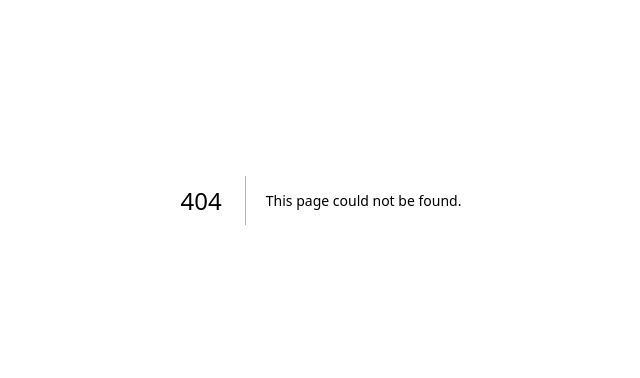
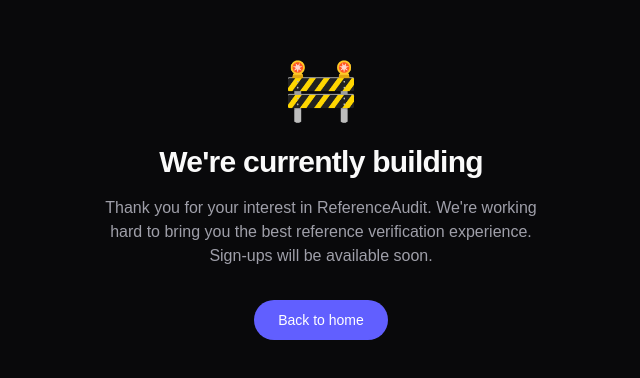
Before and after one commit to ali-javed/REFINT-CLEAN, a Next.js app: page /signup-disabled in a window 1280 px wide. Before the commit this address had no page. Shown: the part 200-578 px from the top of the page, without its empty margins (319-959 px from the left). Built offline with nearby package versions, Linux system fonts and the light colour scheme.

Commit message:
feat: disable new user signups with coming soon page

```diff
--- /dev/null
+++ b/src/app/signup-disabled/page.tsx
@@ -0,0 +1,21 @@
+export default function SignupDisabledPage() {
+  return (
+    <main className="min-h-screen bg-zinc-950 text-zinc-50 flex items-center justify-center px-4">
+      <div className="max-w-md text-center">
+        <div className="mb-6 text-6xl">🚧</div>
+        <h1 className="text-3xl font-semibold tracking-tight mb-4">
+          We&apos;re currently building
+        </h1>
+        <p className="text-zinc-400 mb-8">
+          Thank you for your interest in ReferenceAudit. We&apos;re working hard to bring you the best reference verification experience. Sign-ups will be available soon.
+        </p>
+        <a
+          href="/"
+          className="inline-block rounded-full bg-indigo-500 px-6 py-2.5 text-sm font-medium text-white transition hover:bg-indigo-400"
+        >
+          Back to home
+        </a>
+      </div>
+    </main>
+  );
+}
--- a/src/components/AuthDashboard.tsx
+++ b/src/components/AuthDashboard.tsx
@@ -36,31 +36,8 @@
       return;
     }
 
-    setAuthLoading(true);
-    try {
-      const { data, error } = await supabase.auth.signUp({ email, password });
-      if (error) throw error;
-
-      if (data.session) {
-        setSession(data.session);
-        setStatus('Signed in. Welcome!');
-        return;
-      }
-
-      // If email confirmation is required, attempt sign-in to create a session
-      const { data: signInData, error: signInError } = await supabase.auth.signInWithPassword({
-        email,
-        password,
-      });
-      if (signInError) throw signInError;
-      setSession(signInData.session ?? null);
-      setStatus('Signed in. Welcome!');
-    } catch (err) {
-      const message = err instanceof Error ? err.message : 'Auth error';
-      setStatus(message);
-    } finally {
-      setAuthLoading(false);
-    }
+    // Redirect to signup disabled page
+    window.location.href = '/signup-disabled';
   }
 
   function handleSignOut() {
--- a/src/components/InlineSignUp.tsx
+++ b/src/components/InlineSignUp.tsx
@@ -67,33 +67,9 @@
           onAuthSuccess?.(data.session);
         }
       } else {
-        // Sign up (no email confirmation)
-        console.log('[InlineSignUp] Attempting signup with:', email);
-        const { data, error } = await supabase.auth.signUp({
-          email,
-          password,
-          options: { data: {} },
-        });
-        console.log('[InlineSignUp] Signup response:', { data, error });
-        if (error) throw error;
-        if (data.session) {
-          // Immediate signin if session created
-          setStatus('Account created and signed in!');
-          onAuthSuccess?.(data.session);
-        } else {
-          // No session returned - try to sign in immediately
-          console.log('[InlineSignUp] No session from signup, attempting automatic signin...');
-          const { data: signInData, error: signInError } = await supabase.auth.signInWithPassword({
-            email,
-            password,
-          });
-          console.log('[InlineSignUp] Auto signin response:', { signInData, signInError });
-          if (signInError) throw signInError;
-          if (signInData.session) {
-            setStatus('Account created and signed in!');
-            onAuthSuccess?.(signInData.session);
-          }
-        }
+        // Sign up disabled - redirect to coming soon page
+        window.location.href = '/signup-disabled';
+        return;
       }
     } catch (err) {
       let message = err instanceof Error ? err.message : (isSignIn ? 'Sign in failed' : 'Signup failed');
```
